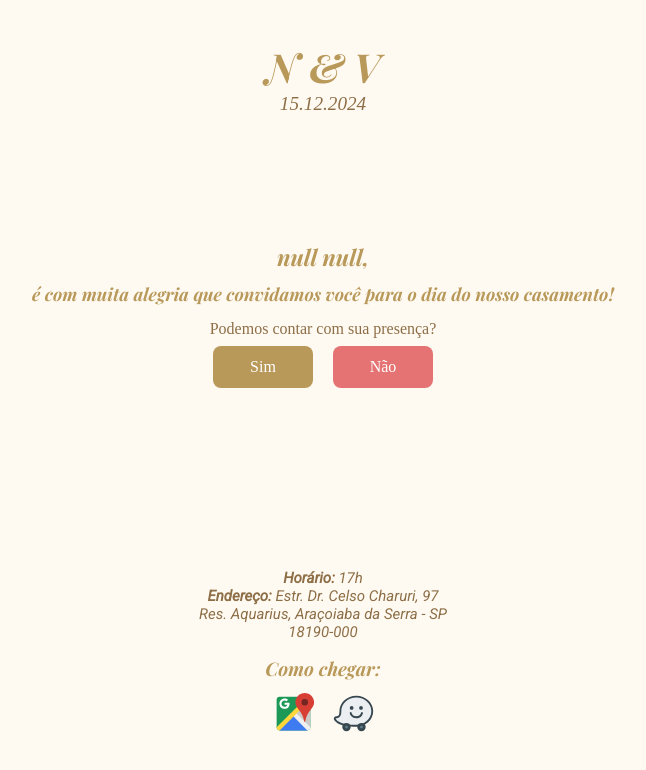
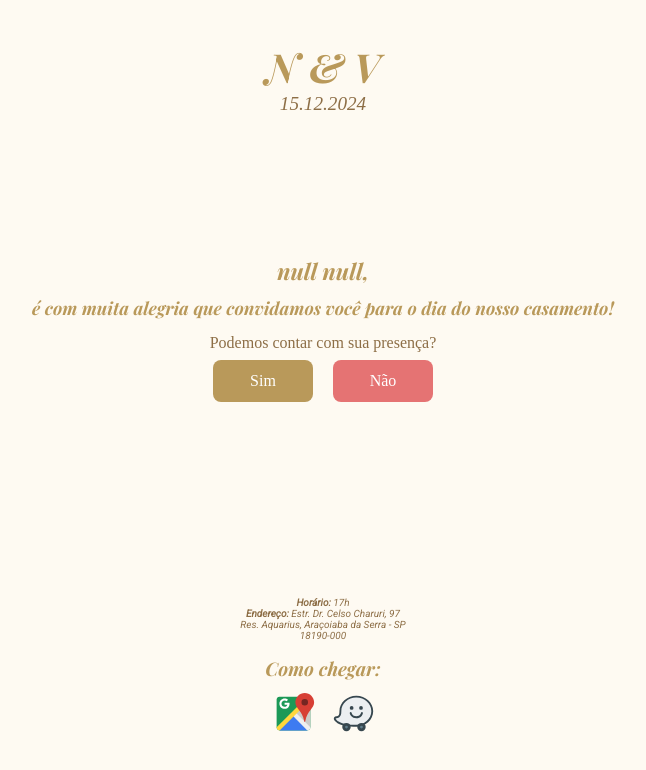
Before and after one commit to VictorAlmeidaFonseca/guest-list, a Next.js app: page / in a window 1280 px wide. Shown: the top 770 px of the page, without its empty margins (317-963 px from the left). Built offline with nearby package versions, Linux system fonts and the light colour scheme.

Commit message:
Update page.module.css

```diff
--- a/src/app/page.module.css
+++ b/src/app/page.module.css
@@ -213,7 +213,7 @@
 .footerDescription {
   font-family: 'Roboto', sans-serif;
   font-style: italic;
-  font-size: 15px
+  font-size: 10px
 }
 
 
```
